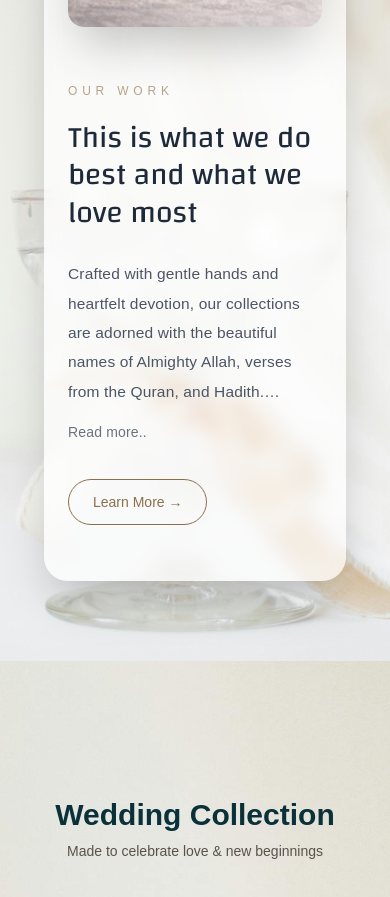
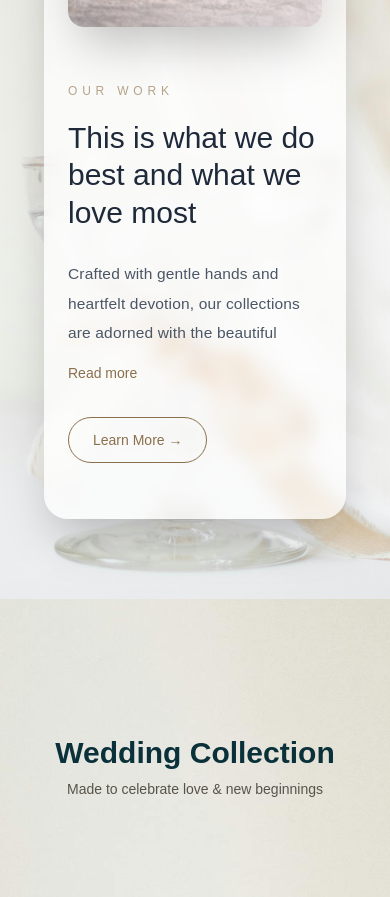
Before and after one commit to developertuls/framer-website, a Next.js app in the folder souvenirbyFay/: page / in a window 390 px wide. Shown: the part 1123-2020 px from the top of the page. Built offline with nearby package versions, Linux system fonts and the light colour scheme.

Commit message:
textclen

```diff
--- a/souvenirbyFay/components/Overly.jsx
+++ b/souvenirbyFay/components/Overly.jsx
@@ -1,3 +1,4 @@
+
 "use client";
 
 import { motion } from "framer-motion";
@@ -24,7 +25,7 @@ export default function OurCraft() {
         >
           <div className="grid grid-cols-1 md:grid-cols-2 gap-14 lg:gap-20 items-center">
 
-            {/* Image */}
+            {/* IMAGE */}
             <motion.div
               initial={{ opacity: 0, y: 40 }}
               whileInView={{ opacity: 1, y: 0 }}
@@ -54,7 +55,7 @@ export default function OurCraft() {
               </motion.div>
             </motion.div>
 
-            {/* Content */}
+            {/* CONTENT */}
             <motion.div
               initial={{ opacity: 0, y: 40 }}
               whileInView={{ opacity: 1, y: 0 }}
@@ -65,47 +66,28 @@ export default function OurCraft() {
                 OUR WORK
               </span>
 
-              <h2 className="fon text-3xl sm:text-4xl lg:text-5xl text-gray-800 leading-tight mb-7">
+              <h2 className="text-3xl sm:text-4xl lg:text-5xl text-gray-800 leading-tight mb-7">
                 This is what we do best and what we love most
               </h2>
 
-              {/* TEXT WRAPPER */}
-              <div
-                className="
+              {/* TEXT */}
+              <p
+                className={`
                   text-gray-600
                   text-[15.5px] sm:text-base
                   leading-[1.9]
                   tracking-[0.01em]
                   max-w-full sm:max-w-xl
-                "
+                  overflow-hidden
+                  transition-all duration-500 ease-in-out
+                  ${expanded ? "max-h-[1000px]" : "max-h-[92px]"}
+                  md:max-h-none
+                `}
               >
-                {/* Mobile short text */}
-                <p className="md:hidden">
                 Crafted with gentle hands and heartfelt devotion, our collections
-                  are adorned with the beautiful names of Almighty Allah, verses
-                  from the Quran, and Hadith.
-                  {!expanded && "…"}
-                </p>
-
-                {/* Mobile expanded text */}
-                {expanded && (
-                  <p className="md:hidden mt-4">
-                    These timeless pieces bring a sense of peace, spirituality,
-                    and barakah into your home, shop, or any space. In addition,
-                    for blessed occasions such as weddings and nikahs, our creations
-                    serve as a unique and meaningful gift—preserving the cherished
-                    memories of the beginning of a beautiful and barakah-filled new
-                    journey for both bride and groom.
-                  </p>
-                )}
-
-                {/* Desktop full text */}
-                <p className="hidden md:block">
-                  Crafted with gentle hands and heartfelt devotion, our collections
-                  are adorned with the beautiful names of Almighty Allah, verses
-                  from the Quran, and Hadith. These timeless pieces bring a sense
-                  of peace, spirituality, and barakah into your home, shop, or
-                  any space.
+                are adorned with the beautiful names of Almighty Allah, verses from
+                the Quran, and Hadith. These timeless pieces bring a sense of peace,
+                spirituality, and barakah into your home, shop, or any space.
                 <br /><br />
                 In addition, for blessed occasions such as weddings and nikahs,
                 our creations serve as a unique and meaningful gift—preserving
@@ -113,23 +95,22 @@ export default function OurCraft() {
                 barakah-filled new journey for both bride and groom.
               </p>
 
-                {/* Read more button (mobile only) */}
+              {/* READ MORE (Mobile only) */}
               <button
                 onClick={() => setExpanded(!expanded)}
                 className="
-    md:hidden mt-4
+                  md:hidden
+                  mt-3
                   text-sm
-    text-gray-500
-    hover:text-[#8a6f4d]
-    transition-colors
-    underline-offset-4
+                  font-medium
+                  text-[#8a6f4d]
                   hover:underline
                 "
               >
-  {expanded ? "Read less ↑" : "Read more.."}
+                {expanded ? "Read less ↑" : "Read more"}
               </button>
-
-              </div>
+<br />
+              {/* CTA */}
               <a
                 href="/products"
                 className="
@@ -147,7 +128,6 @@ export default function OurCraft() {
               >
                 Learn More →
               </a>
-
             </motion.div>
           </div>
         </motion.div>
```
Lines whose indentation alone changed are shown as unchanged.
